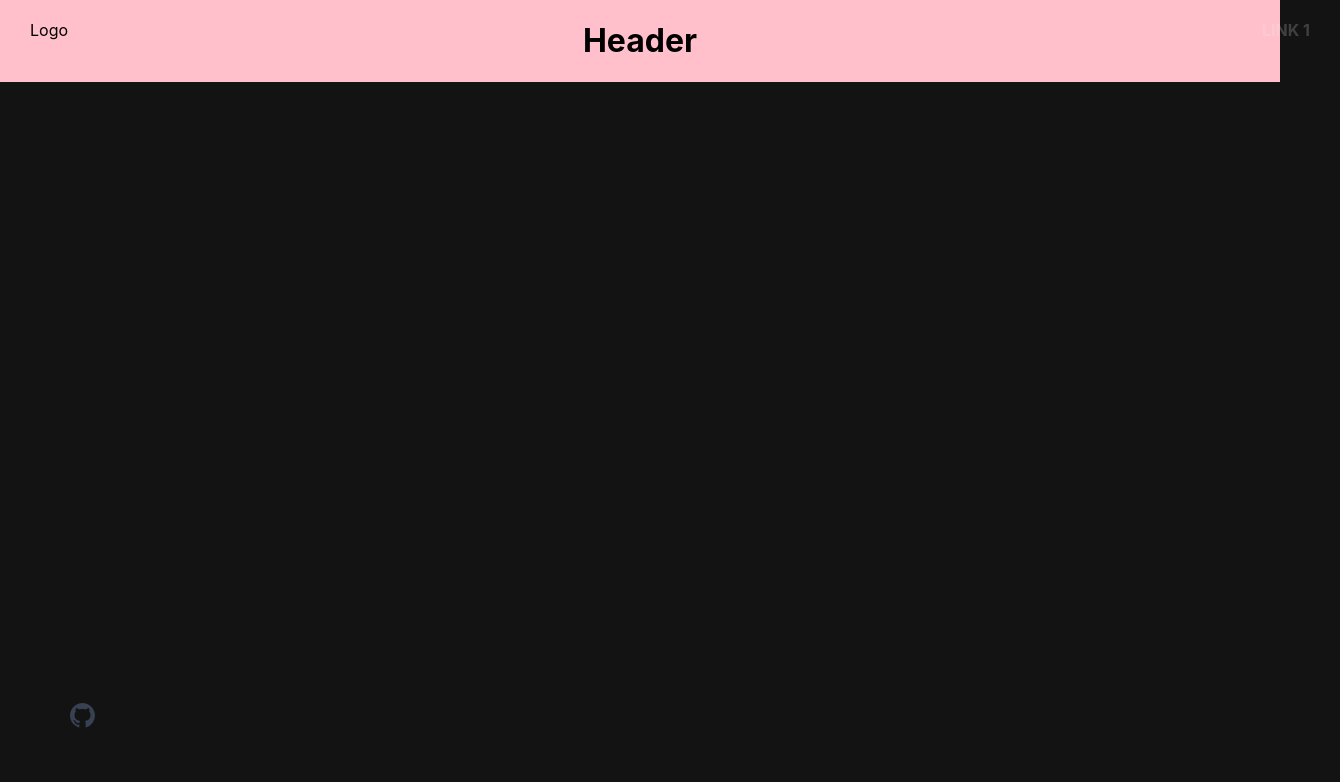
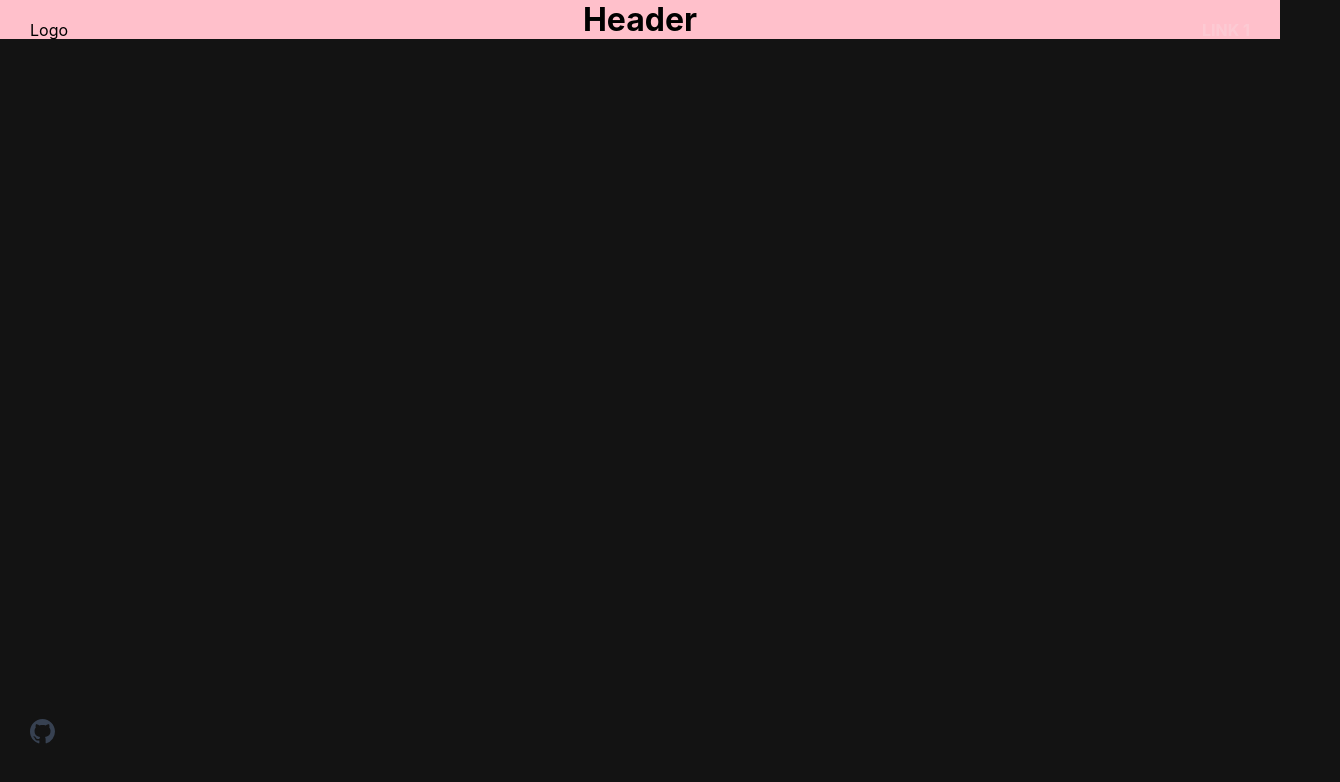
Before and after one commit to romainniamor/portfolio_2024, a React (Vite) app in the folder front/: page / in a window 1280 px wide. Shown: the top 782 px of the page, 1340 px wide, since content can reach past the window. Built offline with nearby package versions, Linux system fonts and the light colour scheme.

Commit message:
💄 Separate * and body global style

```diff
--- a/front/src/index.css
+++ b/front/src/index.css
@@ -1,9 +1,10 @@
-body {
+* {
   margin: 0;
   padding: 0;
   box-sizing: border-box;
+}
+
+body {
   background-color: #131313;
   font-family: Inter, system-ui, Avenir, Helvetica, Arial, sans-serif;
-  display: flex;
-  justify-content: center;
 }
```
